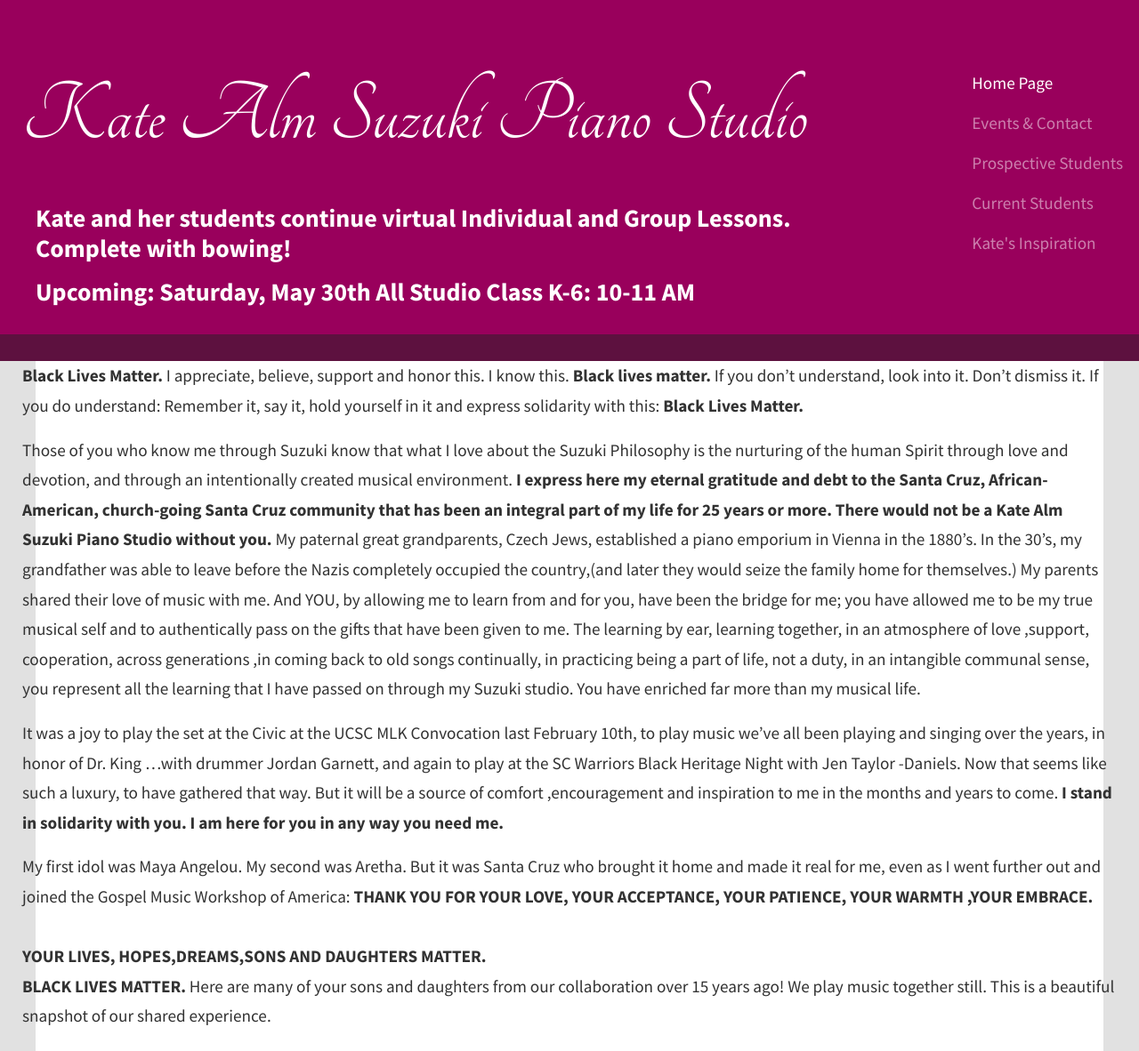
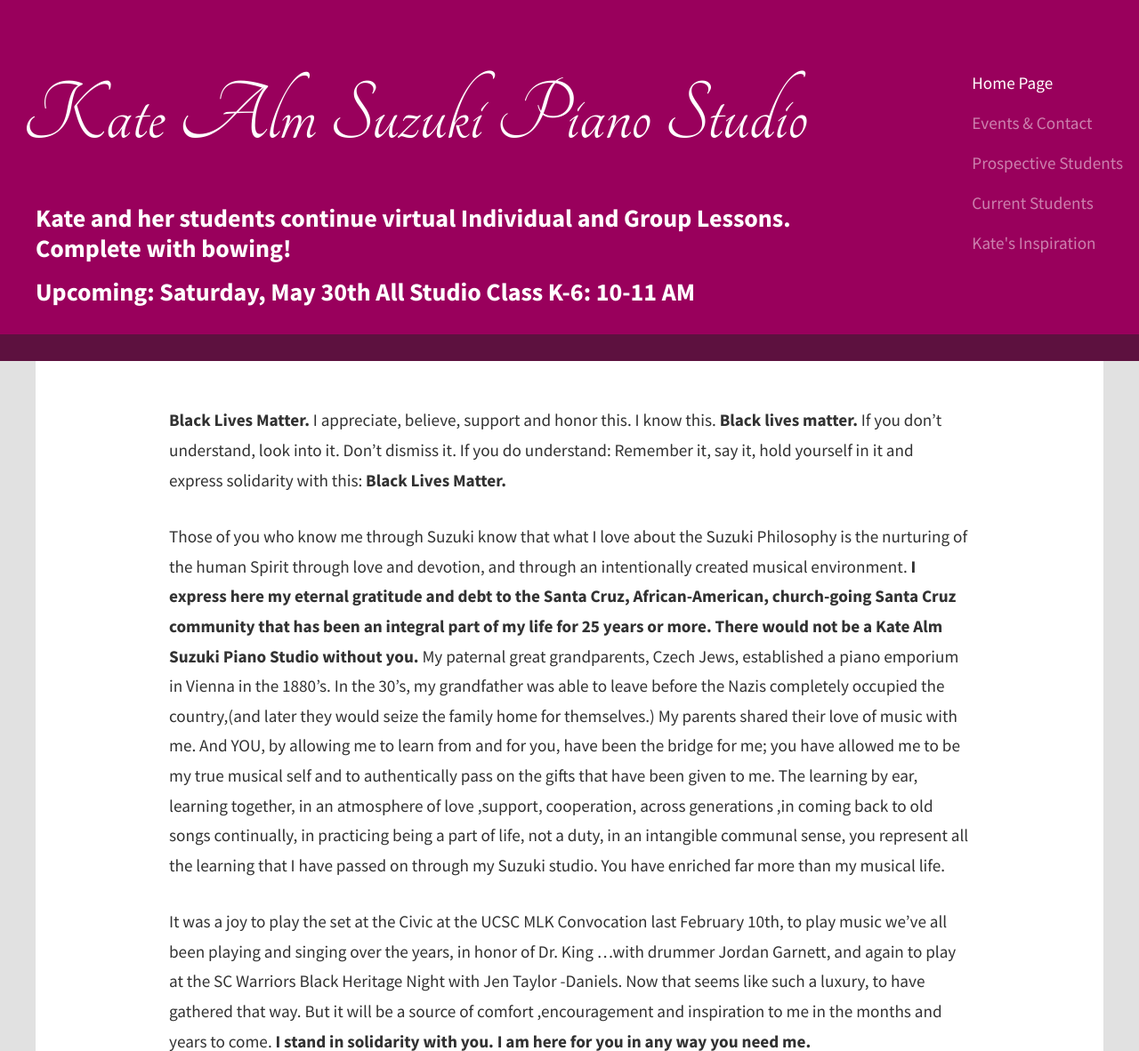
Before and after one commit to ingrid-anderson/Kate, a Django app: page / in a window 1280 px wide. Shown: the top 1182 px of the page at 89% size. Run offline with Django 3.2, Linux system fonts and the light colour scheme; some libraries are stand-ins or nearby versions.

Commit message:
Update main.htm

```diff
--- a/templates/general/main.htm
+++ b/templates/general/main.htm
@@ -12,7 +12,7 @@
 {#           <source src="https://s3-us-west-2.amazonaws.com/ka-public/Aquarium.mp3">#}
 {#        </audio>#}
         <section>
-            <div class="row justify-content-center">
+            <div class="container-content">
                 <p>
                 <strong>Black Lives Matter.</strong>
 I appreciate, believe, support and honor this. I know this. <strong>Black lives matter.</strong>  If you don’t understand, look into it. Don’t dismiss it. If you do understand: Remember it, say it, hold yourself in it and express solidarity with this: <strong>Black Lives Matter.</strong>
```
